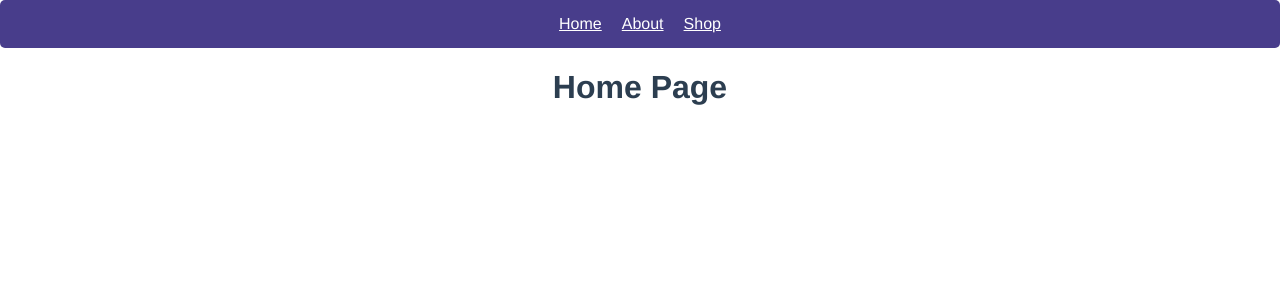
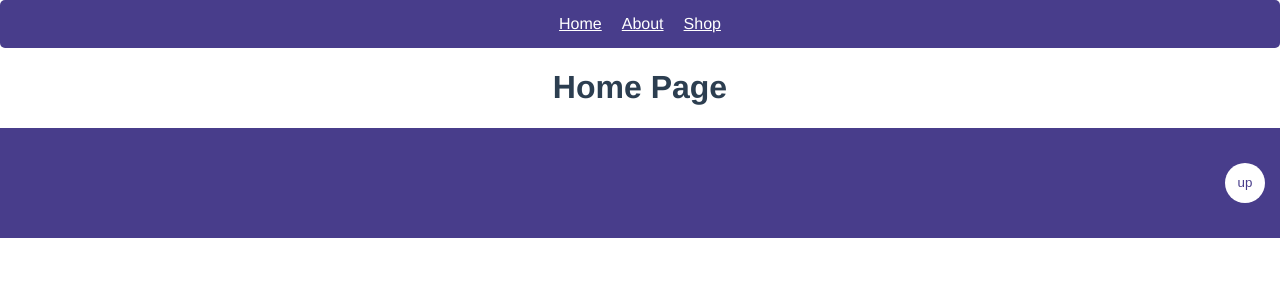
Before and after one commit to mcar100/vue_practice, a Vue app: page / in a window 1280 px wide. Shown: the top 300 px of the page. Built offline with nearby package versions, Linux system fonts and the light colour scheme.

Commit message:
Feat: Footer 생성, 위로 올라가기 버튼 생성, 상품 페이지 분리

```diff
--- a/src/App.vue
+++ b/src/App.vue
@@ -1,13 +1,14 @@
 <template>
-  <HeaderNav />
+  <Header />
 
-  <main id="main">
-    <router-view></router-view>
-  </main>
+  <router-view></router-view>
+
+  <Footer />
 </template>
 
 <script>
-import HeaderNav from "./components/layout/HeaderNav.vue";
+import Header from "./components/layout/HeaderNav.vue";
+import Footer from "./components/Footer.vue";
 
 export default {
   name: "App",
@@ -15,7 +16,8 @@ export default {
     return {};
   },
   components: {
-    HeaderNav,
+    Header,
+    Footer,
   },
 };
 </script>
--- /dev/null
+++ b/src/components/Footer.vue
@@ -0,0 +1,44 @@
+<template>
+  <div class="footer">
+    <ScrollButton />
+  </div>
+</template>
+<script>
+import ScrollButton from "./layout/buttons/ScrollButton.vue";
+export default {
+  name: "FooterNav",
+
+  methods: {
+    scrollToTop() {
+      window.scrollTo({
+        top: 0,
+        behavior: "smooth",
+      });
+    },
+  },
+
+  components: {
+    ScrollButton,
+  },
+};
+</script>
+<style scoped>
+.footer {
+  display: flex;
+  justify-content: center;
+  align-items: center;
+  width: 100%;
+  height: 110px;
+  background: darkslateblue;
+  color: white;
+}
+
+.footer p {
+  margin-right: 5px;
+}
+
+.footer > button {
+  margin-left: auto;
+  margin-right: 15px;
+}
+</style>
--- /dev/null
+++ b/src/components/layout/buttons/ScrollButton.vue
@@ -0,0 +1,32 @@
+<template>
+  <button class="move-top-btn" @click="scrollToTop">up</button>
+</template>
+<script>
+export default {
+  name: "ScrollButton",
+
+  methods: {
+    scrollToTop() {
+      window.scrollTo({
+        top: 0,
+        behavior: "smooth",
+      });
+    },
+  },
+};
+</script>
+<style scoped>
+.move-top-btn {
+  width: 40px;
+  height: 40px;
+  background: white;
+  color: darkslateblue;
+  border: none;
+  border-radius: 100%;
+  cursor: pointer;
+}
+
+.move-top-btn:hover {
+  opacity: 90%;
+}
+</style>
--- a/src/components/layout/modal/ProductDetail.vue
+++ b/src/components/layout/modals/ProductDetail.vue
@@ -29,9 +29,10 @@ export default {
 .black-bg {
   width: 100%;
   height: 100%;
+  top: 0;
   background: rgba(0, 0, 0, 0.5);
   position: fixed;
-  padding: 20px;
+  padding: 30px;
 }
 
 .white-bg {
@@ -39,6 +40,7 @@ export default {
   background: white;
   border-radius: 8px;
   padding: 20px;
+  margin-top: 40px;
 }
 
 .modal-img {
--- a/src/views/Product.vue
+++ b/src/views/Product.vue
@@ -12,7 +12,7 @@
 </template>
 
 <script>
-import ProductDetailModal from "@/components/layout/modal/ProductDetail.vue";
+import ProductDetailModal from "@/components/layout/modals/ProductDetail.vue";
 import data from "../assets/room";
 
 export default {
```
